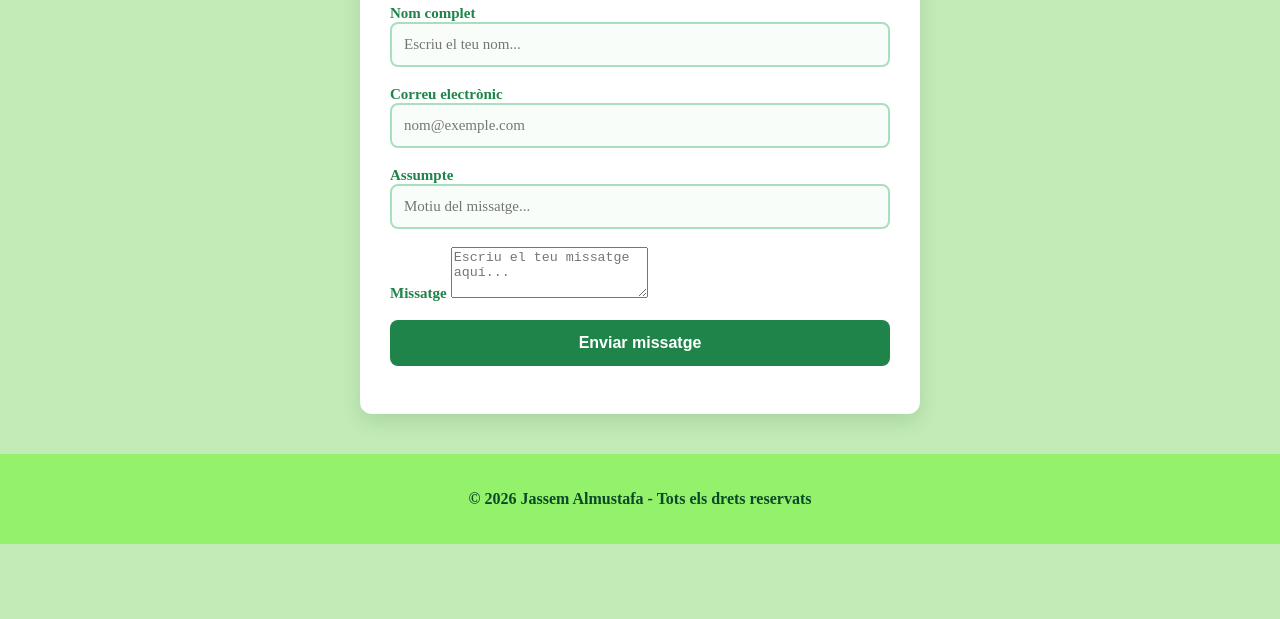
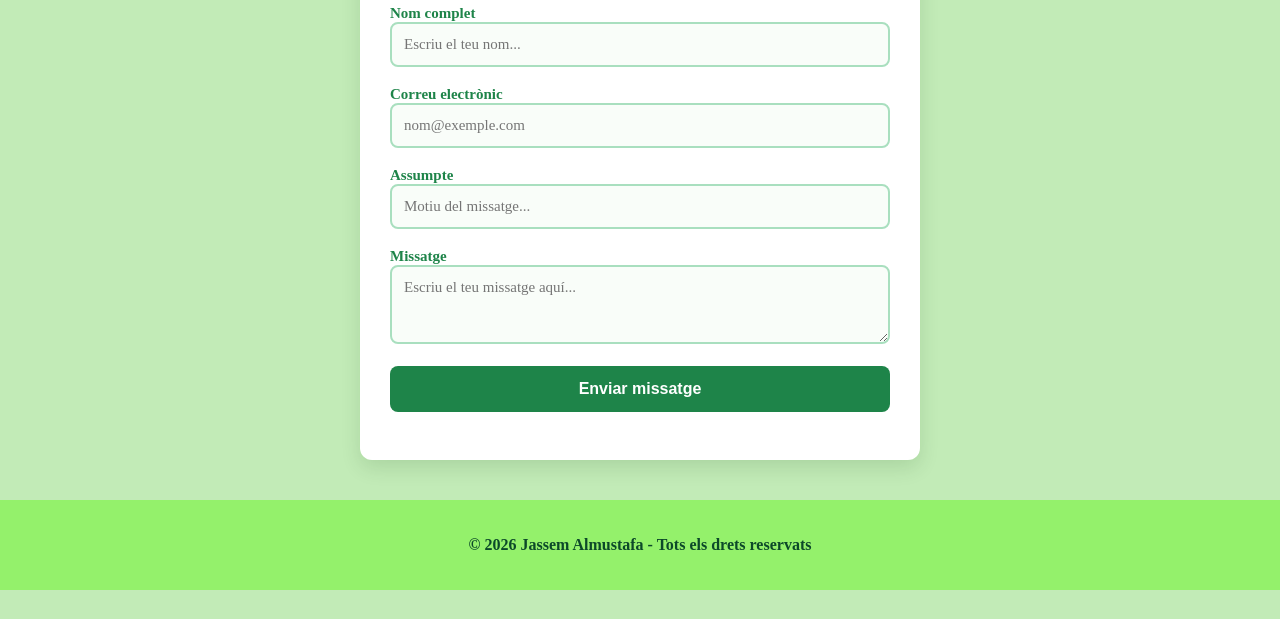
Before and after one commit to jassemalmustafa2-boop/El-meu-portafoli, a plain HTML site: page pages/contacta.html in a window 1280 px wide. Shown: the part 181-800 px from the top of the page. Drawn offline with Linux system fonts and the light colour scheme.

Commit message:
Update style.css

```diff
--- a/css/style.css
+++ b/css/style.css
@@ -187,3 +187,13 @@ button {
     font-weight: bold;
     cursor: pointer;
 }
+textarea {
+	width: 100%;
+    padding: 12px;
+    border: 2px solid #a9dfbf;
+    border-radius: 8px;
+    background-color: #f9fdf9;
+    font-size: 15px;
+    font-family: inherit;
+    box-sizing: border-box;
+}
```
